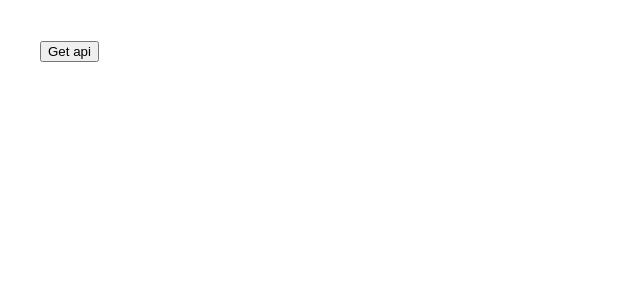
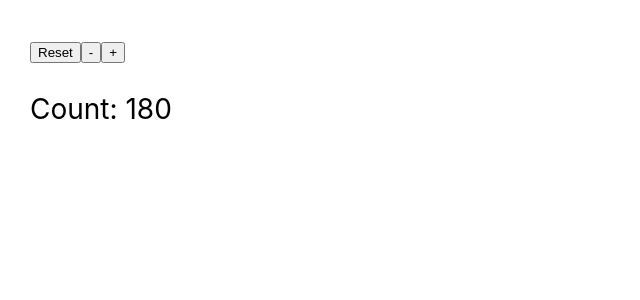
Before and after one commit to boyhotkey96/REACTJS, a React (Create React App) app in the folder tiktok/: page / in a window 1280 px wide. Shown: the top 300 px of the page, without its empty margins (0-640 px from the left). Built offline with nearby package versions, Linux system fonts and the light colour scheme.

Commit message:
add countdown

```diff
--- /dev/null
+++ b/tiktok/src/Countdown.js
@@ -0,0 +1,61 @@
+import { createElement, useEffect, useState } from 'react';
+
+function Content() {
+  const [count, setCount] = useState(360)
+
+  useEffect(() => {
+    setInterval(() => {
+      setCount(prev => prev - 1)
+    }, 1000);
+  }, [])
+
+  return (
+    <p>
+      {count}
+    </p>
+  )
+}
+
+function Countdown() {
+  // const [show, setShow] = useState(false)
+  const initialCount = 180
+  const [count, setCount] = useState(initialCount)
+
+  const handleCountdown = () => {
+    setInterval(() => {
+      setCount(prev => prev - 1)
+    }, 1000);
+  }
+  let elm
+  useEffect(() => {
+     elm = document.querySelector('.decrease')
+    // console.log(elm)
+  })
+
+  const handReset = () => {
+    elm.removeEventListener('click', handleCountdown);
+    setCount(initialCount)
+  }
+
+  return (
+    <div style={{ padding: "30px", fontSize: "28px" }}>
+      {/* <button onClick={setShow.bind(null, !show)}>Countdown</button>
+      {show && <Content />} */}
+
+      <button onClick={handReset}>Reset</button>
+      <button className='decrease'
+        style={{ cursor: "pointer" }}
+        onClick={handleCountdown}>
+        -
+      </button>
+      <button
+        style={{ cursor: "pointer" }}
+        onClick={setCount.bind(null, prev => prev + 1)}>
+        +
+      </button>
+      <p>Count: {count}</p>
+    </div>
+  )
+}
+
+export default Countdown
--- a/tiktok/src/Getapi.js
+++ b/tiktok/src/Getapi.js
@@ -1,26 +1,94 @@
-import { useEffect, useState } from 'react'
+import React, { useEffect, useState } from 'react'
 
 function Content() {
+  const tabs = ['posts', 'comments', 'albums', 'get width']
   const [post, setPost] = useState([])
+  const [type, setType] = useState(tabs[0])
+  const [showGoToTop, setShowGoToTop] = useState(false)
+  const [width, setWidth] = useState(() => {
+    const arrWidth = []
+    const objWidth = {
+      width: window.innerWidth
+    }
+    arrWidth.push(objWidth)
+    return arrWidth
+  })
 
+  // Effect when click tab
   useEffect(() => {
-    fetch('https://jsonplaceholder.typicode.com/posts')
+    // Show innerWidth from window
+    if (type === tabs[3]) {
+      setPost(width)
+      window.addEventListener('resize', () => {
+        const arrWidth = []
+        const objWidth = {
+          width: window.innerWidth
+        }
+        arrWidth.push(objWidth)
+        setWidth(arrWidth)
+      })
+    } else {
+      // Get api: posts, comments, albums
+      fetch(`https://jsonplaceholder.typicode.com/${type}`)
         .then(response => response.json())
         .then(data => {
           console.log(data)
           setPost(data)
         })
+    }
+  }, [type])
+
+  // Effect when resize
+  useEffect(() => {
+    setPost(width)
+  }, width)
+
+  // Effect show button scroll to top
+  useEffect(() => {
+    const handleScrollTop = () => {
+      // if (window.scrollY >= 200) {
+      //   setShowGoToTop(true)
+      // } else {
+      //   setShowGoToTop(false)
+      // }
+      setShowGoToTop(window.scrollY >= 200)
+    }
+    window.addEventListener('scroll', handleScrollTop)
+    // Cleanup function
+    return () => {
+      console.log('Unmouted')
+    }
   }, [])
 
+  // Event click button go to top
+  const handleGoToTop = () => {
+    window.scrollTo({ top: 0, behavior: 'smooth' })
+  }
+
   return (
+    <div style={{ marginTop: "20px" }}>
+      {tabs.map(tab => (
+        <button
+          style={tab === type ?
+            { color: "#fff", backgroundColor: "#333" } : {}}
+          key={tab}
+          onClick={setType.bind(null, tab)}>
+          {tab}
+        </button>
+      ))}
       <ul>
-      {post.map(item => (
-        <li key={item.id}>{item.title}</li>
+        {post.map((item, index) => (
+          <li key={index}>{item.title || item.id || item.width}</li>
         ))}
       </ul>
+      <div style={{ position: "fixed", right: "50px", bottom: "40px" }}>
+        {
+          showGoToTop && <button onClick={handleGoToTop}>Go to top </button>
+        }
+      </div>
+    </div>
   )
 }
-
 
 function Getapi() {
   const [show, setShow] = useState(false)
--- a/tiktok/src/index.js
+++ b/tiktok/src/index.js
@@ -9,11 +9,12 @@ import Todolist from './Todolist';
 import Todolist2 from './Todolist2'
 import Mount from './Mount'
 import Getapi from './Getapi'
+import Countdown from './Countdown';
 import reportWebVitals from './reportWebVitals';
 
 const root = ReactDOM.createRoot(document.getElementById('root'));
 root.render(
-  <React.StrictMode>
+  <React.Fragment>
     {/* <App /> */}
     {/* <Gift /> */}
     {/* <Radio /> */}
@@ -21,8 +22,9 @@ root.render(
     {/* <Todolist /> */}
     {/* <Todolist2 /> */}
     {/* <Mount /> */}
-    <Getapi />
-  </React.StrictMode>
+    {/* <Getapi /> */}
+    <Countdown />
+  </React.Fragment>
 );
 
 reportWebVitals();
```
Lines whose indentation alone changed are shown as unchanged.
